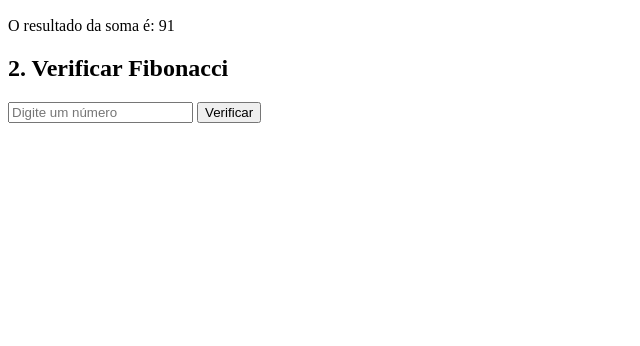
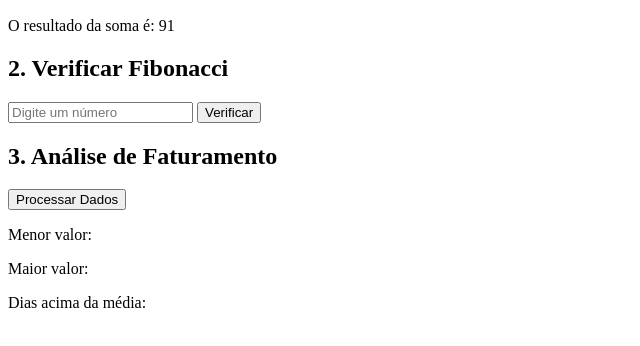
Before and after one commit to DaviSC17/teste-tecnico, a plain HTML site: page index.html in a window 1280 px wide. Shown: the part 110-456 px from the top of the page, without its empty margins (0-640 px from the left). Drawn offline with Linux system fonts and the light colour scheme.

Commit message:
FEAT: "add a strutucture for challenge number three"

```diff
--- a/index.html
+++ b/index.html
@@ -28,6 +28,15 @@
         <p id="resultadoFibonacci"></p>
     </section>
 
+    <section>
+        <h2>3. Análise de Faturamento</h2>
+        <button onclick="processarFaturamento()">Processar Dados</button>
+        <p>Menor valor: <span id="menorValor"></span></p>
+        <p>Maior valor: <span id="maiorValor"></span></p>
+        <p>Dias acima da média: <span id="diasAcimaMedia"></span></p>
+    </section>
+
+
     <script src="scripts.js"></script>
 </body>
 </html>
```
